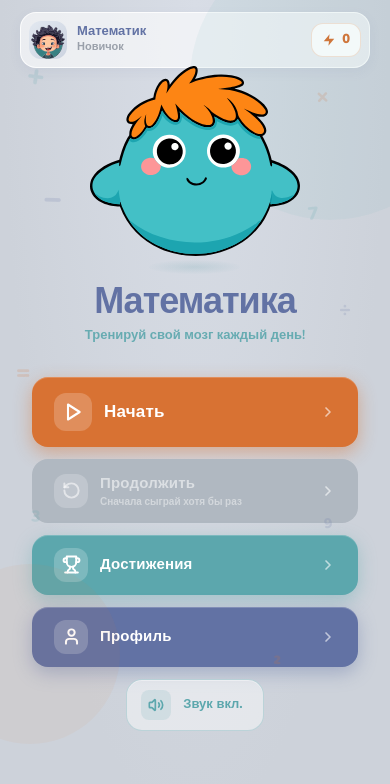
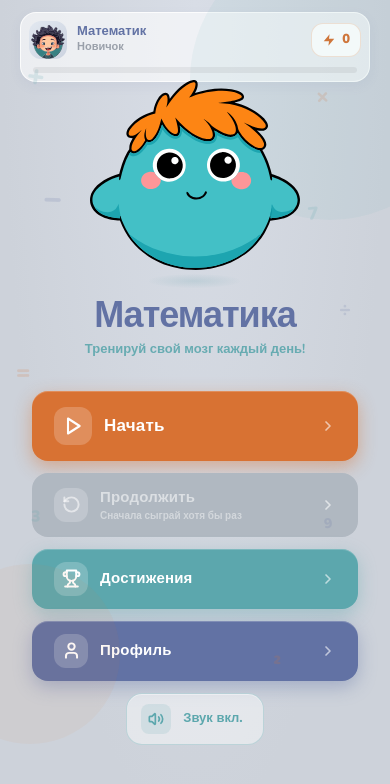
Before and after one commit to fil1089/math-treiner, a React (Vite) app: page / in a window 390 px wide. Shown: the top 784 px of the page. Built offline with nearby package versions, Linux system fonts and the light colour scheme.

Commit message:
UI: Add example count to GameScreen timer, add progress bar to MenuScreen top panel, fix grey mobile borders

```diff
--- a/src/app/App.tsx
+++ b/src/app/App.tsx
@@ -121,12 +121,12 @@ export default function App() {
     }
   };
 
-  const { current: skill } = getSkillLevel(currentTotalScore);
+  const { current: skill, pct, next: nextSkill } = getSkillLevel(currentTotalScore);
 
   return (
     <div
       className="flex items-center justify-center min-h-screen w-full"
-      style={{ background: "#B5BCC8" }}
+      style={{ background: "#ECEFF6" }}
     >
       <div
         className="relative overflow-hidden flex flex-col mx-auto flex-1"
@@ -142,6 +142,8 @@ export default function App() {
             skillName={skill.name}
             skillColor={skill.color}
             skillNum={skill.num}
+            skillPct={pct}
+            nextScore={nextSkill ? nextSkill.minScore : 0}
           />
         )}
 
--- a/src/app/components/GameScreen.tsx
+++ b/src/app/components/GameScreen.tsx
@@ -484,6 +484,9 @@ export function GameScreen({ levelId, levelName, range, totalScore, hasNextLevel
               >
                 {fmtTime(timer)}
               </span>
+              <span style={{ fontSize: 15, fontWeight: 900, color: "#8A929E", marginLeft: 2 }}>
+                {qIdx + 1}/{ROUND_SIZE}
+              </span>
             </div>
           </div>
 
--- a/src/app/components/MenuScreen.tsx
+++ b/src/app/components/MenuScreen.tsx
@@ -20,6 +20,8 @@ interface MenuScreenProps {
   skillName?: string;
   skillColor?: string;
   skillNum?: number;
+  skillPct?: number;
+  nextScore?: number;
 }
 
 export function MenuScreen({
@@ -31,6 +33,8 @@ export function MenuScreen({
   skillName = "Новичок",
   skillColor = "#9AA0AA",
   skillNum = 1,
+  skillPct = 0,
+  nextScore = 0,
 }: MenuScreenProps) {
   const [soundOn, setSoundOn] = useState(true);
 
@@ -89,7 +93,7 @@ export function MenuScreen({
       <div className="flex items-center justify-between px-5 pt-3 gap-2">
         <button
           onClick={() => onNavigate("profile")}
-          className="flex-1 flex items-center justify-between rounded-2xl p-2 active:scale-95 transition-transform"
+          className="flex-1 flex flex-col rounded-2xl p-2 active:scale-95 transition-transform"
           style={{
             background: "rgba(255,255,255,0.6)",
             border: "1px solid rgba(255,255,255,0.8)",
@@ -97,6 +101,7 @@ export function MenuScreen({
             cursor: "pointer"
           }}
         >
+          <div className="flex items-center justify-between w-full">
             {/* Avatar & Name */}
             <div className="flex items-center gap-2.5">
               <AvatarIcon id={avatarId} size={38} borderRadius={12} showShadow={false} />
@@ -117,6 +122,21 @@ export function MenuScreen({
                   <path d="M13 2L3 14h9l-1 8 10-12h-9l1-8z" />
                 </svg>
                 <span style={{ fontSize: 13, fontWeight: 900, color: "#D87233" }}>{totalScore.toLocaleString("ru")}</span>
+              </div>
+            )}
+          </div>
+
+          {/* Progress Bar inside Top bar */}
+          {nextScore > 0 && (
+            <div className="w-full mt-2" style={{ padding: "0 4px" }}>
+              <div className="w-full rounded-full overflow-hidden relative" style={{ height: 6, background: "rgba(0,0,0,0.06)" }}>
+                <motion.div
+                  className="h-full rounded-full absolute left-0 top-0"
+                  animate={{ width: `${skillPct}%` }}
+                  transition={{ duration: 0.5 }}
+                  style={{ background: skillColor }}
+                />
+              </div>
             </div>
           )}
         </button>
```
Lines whose indentation alone changed are shown as unchanged.
